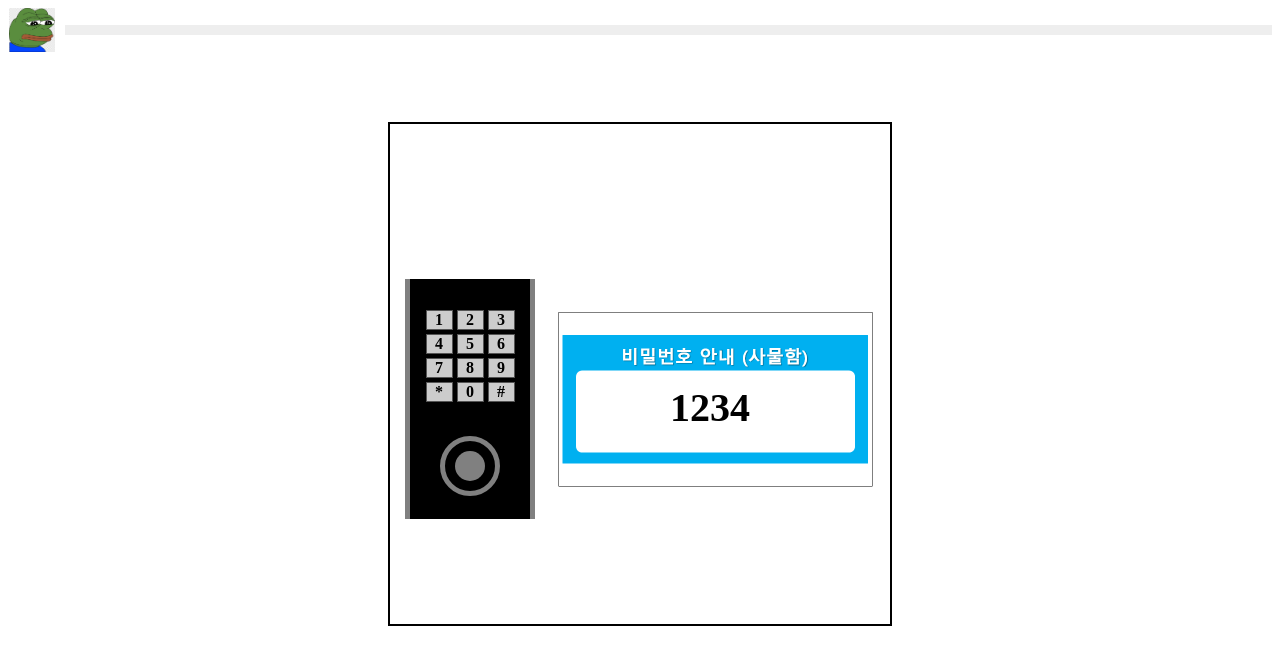
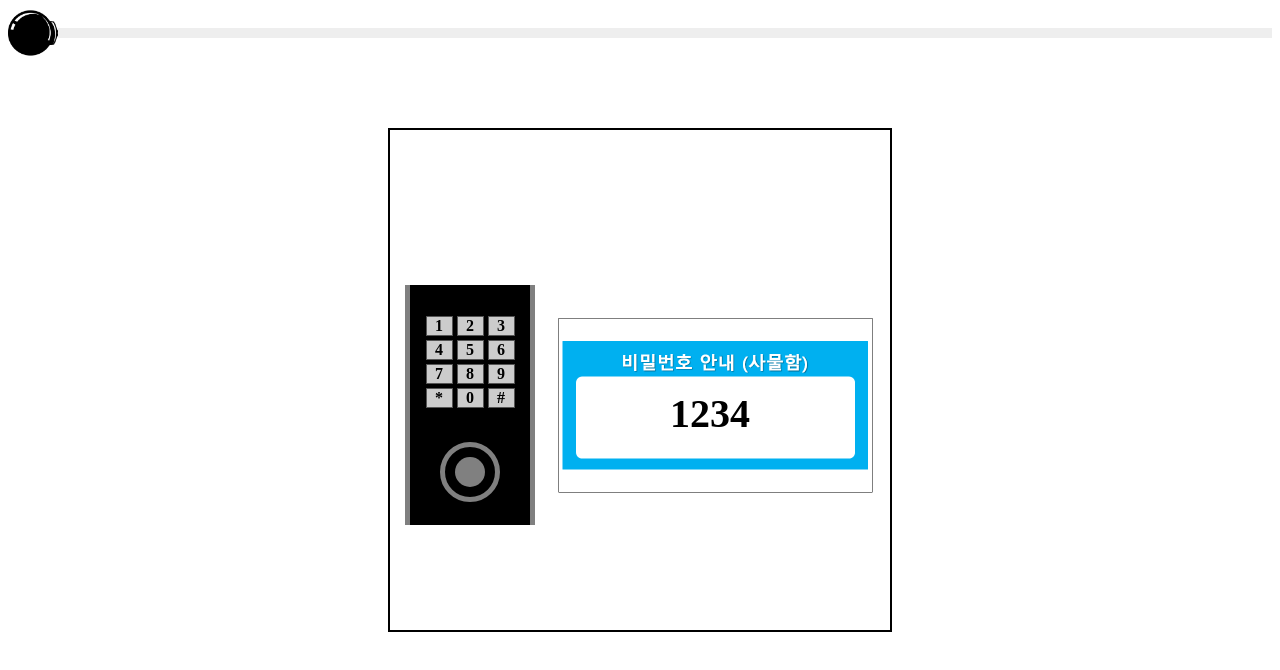
Before and after one commit to 98pej11/SSAvival, a React (Create React App) app in the folder frontend/: page /locker in a window 1280 px wide. Shown: the top 670 px of the page. Built offline with nearby package versions, Linux system fonts and the light colour scheme.

Commit message:
FEAT: 타이머 색깔 변경 작업

```diff
--- a/frontend/src/components/game/LockerGame.jsx
+++ b/frontend/src/components/game/LockerGame.jsx
@@ -2,8 +2,7 @@ import styled from "styled-components";
 import { Box } from "@mui/material";
 import paperPassword from "../../assets/paper_password.png";
 import lockerBook from "../../assets/locker_book.png";
-import happyPepe from "../../assets/happy_pepe.png";
-import pepeSad from "../../assets/pepe_sad.png";
+import bombIdle from "../../assets/bomb_idle.png";
 import React, { useState, useEffect } from "react";
 
 export default function LockerGame(props) {
@@ -47,11 +46,16 @@ export default function LockerGame(props) {
           marginBottom: "20px",
         }}
       >
-        <img src={pepeSad} style={{ marginRight: "10px" }} />
+        <img
+          src={bombIdle}
+          style={{ marginRight: "0px", width: "50px", height: "50px" }}
+        />
         <Box
           style={{
             width: "100%",
-            backgroundColor: "#007aff",
+            backgroundColor: `${
+              progress > 85 ? "#EC2C54" : progress > 60 ? "#FFD923" : "#3396F4"
+            }`,
             display: "flex",
             justifyContent: "flex-end",
           }}
```
Also changed, not shown: frontend/src/assets/bomb_idle.png (added).
